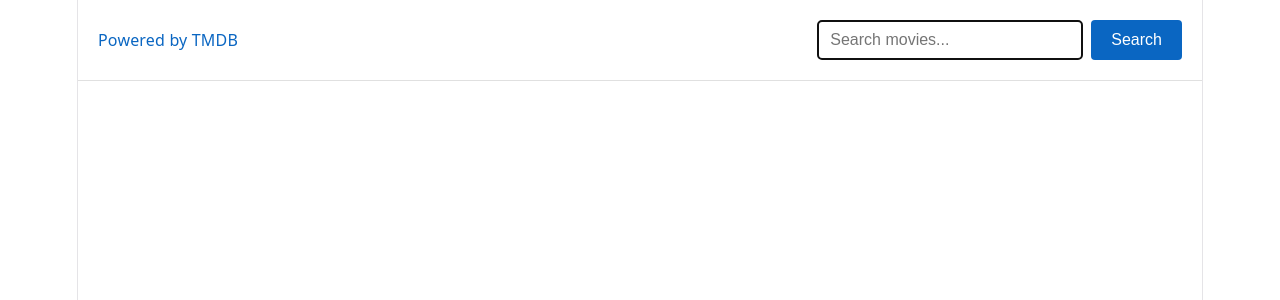
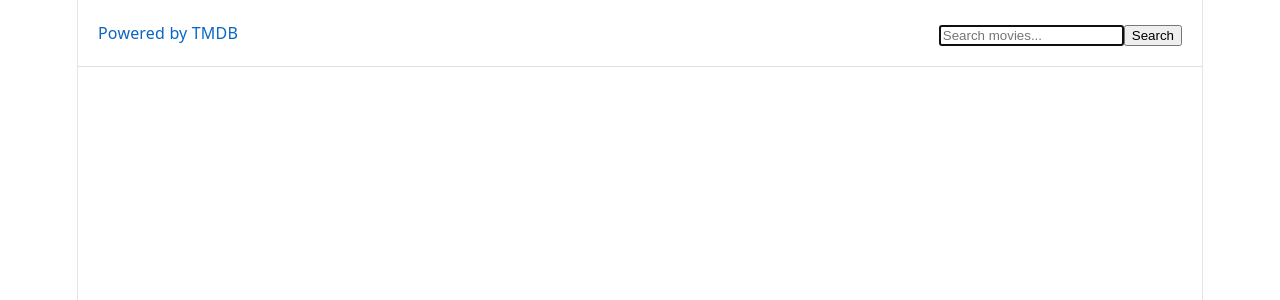
Before and after one commit to Liliia-2/03-react-movies, a React (Vite) app: page / in a window 1280 px wide. Shown: the top 300 px of the page. Built offline with nearby package versions, Linux system fonts and the light colour scheme; no server answers.

Commit message:
commit message

```diff
--- a/src/components/MovieGrid/MovieGrid.tsx
+++ b/src/components/MovieGrid/MovieGrid.tsx
@@ -10,15 +10,15 @@ export default function MovieGrid({ movies, onSelect }: MovieGridProps) {
     return (
         <ul className={css.grid}>
             {movies.map((movie) => (
-                <li> key = { movie.id }
+                <li key = { movie.id }>
                     <div className={css.card} onClick={() => onSelect(movie)}>
-                     <img
-                        className={css.image}
-                        src="https://image.tmdb.org/t/p/w500/poster-path"
-                        alt="movie title"
+                        <img
+                            className={css.image}
+                            src={'https://image.tmdb.org/t/p/w500${movie.poster_path}'}
+                            alt={'movie.title'}
                         loading="lazy"
                     />
-                    <h2 className={css.title}>Movie title</h2>
+                        <h2 className={css.title}>{movie.title}</h2>
                      </div>
                  </li>
     ))
--- a/src/components/MovieModal/MovieModal.tsx
+++ b/src/components/MovieModal/MovieModal.tsx
@@ -37,7 +37,7 @@ export default function MovieModal({ movie, onClose }: MovieModalProps) {
                     &times;
                 </button>
                 <img
-                    src="https://image.tmdb.org/t/p/original/backdrop_path"
+                    src={'https://image.tmdb.org/t/p/original${movie.backdrop_path}'}
                     alt={movie.title}
                     className={css.image}
                 />
--- a/src/components/SearchBar/SearchBar.tsx
+++ b/src/components/SearchBar/SearchBar.tsx
@@ -6,18 +6,14 @@ interface SearchBarProps {
 }
 
 export default function SearchBar({ onSubmit }: SearchBarProps) {
-    const handleSubmit = (e: React.SyntheticEvent<HTMLFormElement>) => {
-        e.preventDefault();
+    const handleAction = (formData: FormData) => {
+        const query = formData.get("query") as string;
 
-        const form = e.currentTarget;
-        const query = (form.elements.namedItem("query") as HTMLInputElement).value.trim();
-
-        if (!query) {
+        if (!query || !query.trim()) {
             toast.error("Please enter your search query.");
             return;
         }
         onSubmit(query);
-        form.reset();
     };
 
     return (
@@ -32,16 +28,15 @@ export default function SearchBar({ onSubmit }: SearchBarProps) {
                 >
                     Powered by TMDB
                 </a>
-                <form className={styles.form} onSubmit={handleSubmit}>
+                <form action={handleAction}>
                     <input
-                        className={styles.input}
                         type="text"
                         name="query"
                         autoComplete="off"
                         placeholder="Search movies..."
                         autoFocus
                     />
-                    <button className={styles.button} type="submit">
+                    <button type="submit">
                         Search
                     </button>
                 </form>
--- a/src/services/movieService.ts
+++ b/src/services/movieService.ts
@@ -1,5 +1,9 @@
 import axios from 'axios';
 import type { Movie } from "../types/movie";
+const TOKEN = import.meta.env.VITE_TMDB_TOKEN;
+if (!TOKEN) {
+  throw new Error("TMDB token is missing");
+}
 
 interface FetchMoviesResponse {
   results: Movie[];
@@ -13,7 +17,7 @@ export const fetchMovies = async (query: string): Promise<Movie[]> => {
       query,
     },
     headers: {
-      Authorization: `Bearer eyJhbGciOiJIUzI1NiJ9.eyJhdWQiOiJmZjM3YTE0YTJmOGRhMmQxNzEwYjk4MjhkYWI2ZDE1YSIsIm5iZiI6MTc3NzkyMDc2NS43MjYsInN1YiI6IjY5ZjhlYWZkMzIzNTAwYmUzMWRmNTgxNyIsInNjb3BlcyI6WyJhcGlfcmVhZCJdLCJ2ZXJzaW9uIjoxfQ.LEmvvDxuN5IOCLLTIXLVnfSqmPHaecrzCClZtzRJBvA`,
+      Authorization: `Bearer ${TOKEN}`,
     },
   });
 
```
Also changed, not shown: 1 other file (tests, documents, lock files or other folders).
